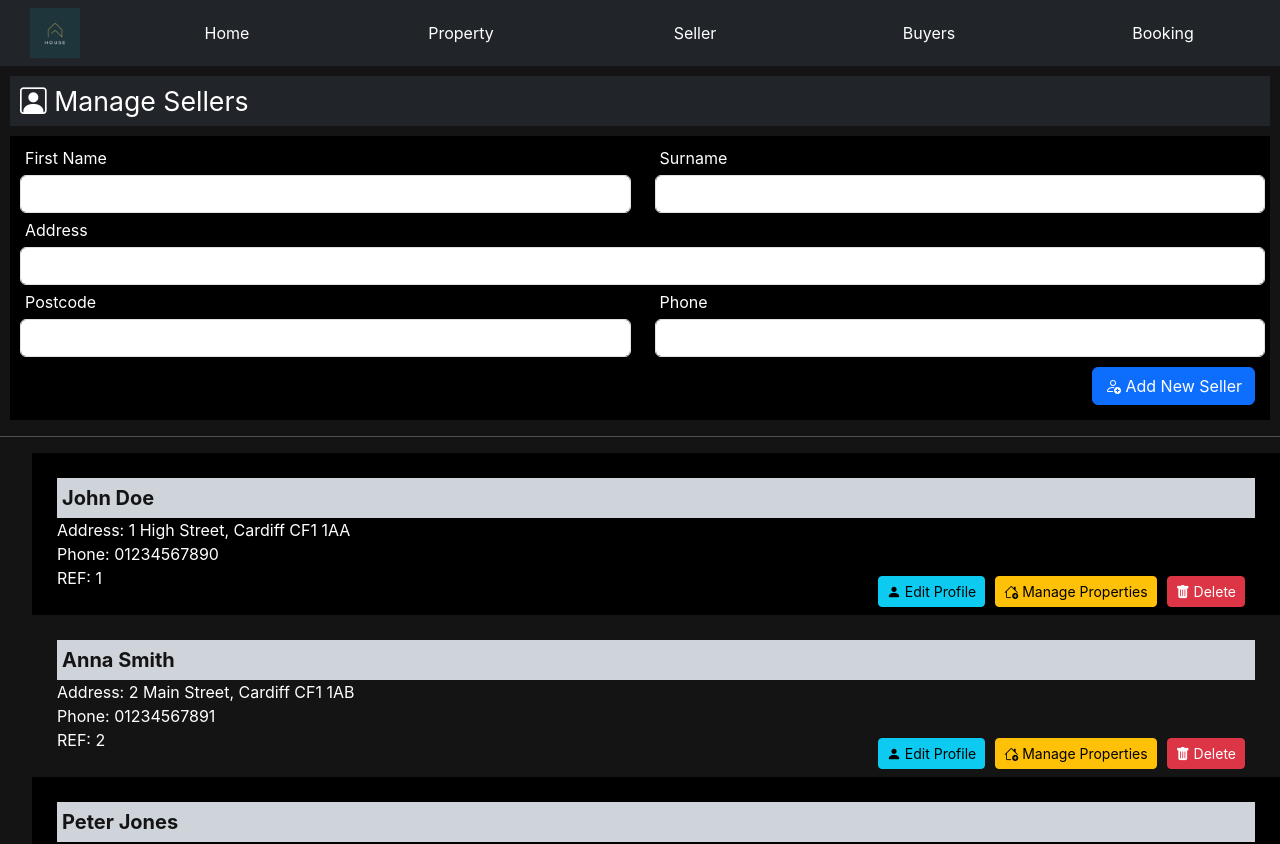
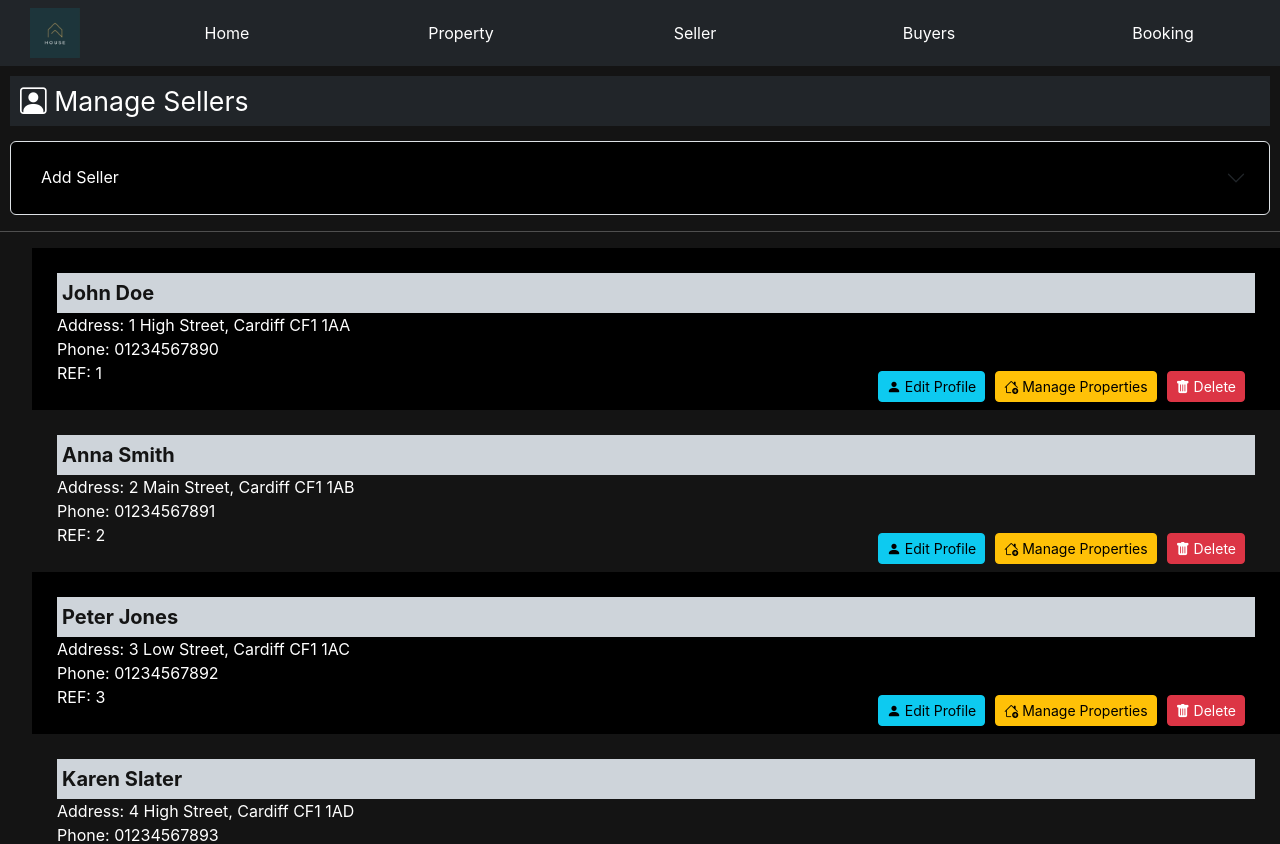
Before and after one commit to V-a6u/QA_Project_1, a React (Create React App) app in the folder project/: page /seller in a window 1280 px wide. Shown: the top 844 px of the page. Built offline with nearby package versions, Linux system fonts and the light colour scheme; data requests are answered from the project's data file.

Commit message:
Add collapsible menu

```diff
--- a/project/src/Components/Buyer/Buyer.js
+++ b/project/src/Components/Buyer/Buyer.js
@@ -121,7 +121,14 @@ export default function Buyer(){
             {/*    </Accordion.Item>*/}
             {/*</Accordion>*/}
             <div className="pageHeader bg-dark"><i className="bi bi-person-square"/>&nbsp;Manage Buyers</div>
-            <AddBuyerForm addHandler={buyerAddHandler}/>
+            <Accordion >
+            <Accordion.Item eventKey="0">
+                <Accordion.Header>Add Buyer</Accordion.Header>
+                <Accordion.Body>
+                <AddBuyerForm addHandler={buyerAddHandler}/>
+                </Accordion.Body>
+            </Accordion.Item>
+            </Accordion>
             <hr/>
 
             {
--- a/project/src/Components/Property/Property.css
+++ b/project/src/Components/Property/Property.css
@@ -103,3 +103,33 @@ button{
     height: 50%;
     margin-right: -20%;
 }
+
+.accordion {
+    margin: 15px 10px 10px 10px;
+}
+
+.accordion-button:not(.collapsed) {
+    color: white;
+    background-color: black;
+}
+
+.accordion-button {
+    width: 99%;
+    color: white;
+    background-color: black;
+}
+
+.accordion-button::after {
+    color: orange;
+    background-color: black;
+}
+
+.accordion-body {
+    color: orange;
+    background-color: black;
+}
+
+.accordion-item {
+    color: orange;
+    background-color: black;
+}
--- a/project/src/Components/Property/Property.js
+++ b/project/src/Components/Property/Property.js
@@ -1,5 +1,6 @@
 import React, {useEffect, useReducer, useState} from "react";
 import {Link} from "react-router-dom";
+import Accordion from 'react-bootstrap/Accordion';
 
 import "./Property.css";
 import houseImage from "../Property/pexels-binyamin-mellish-186077.jpg"
@@ -61,7 +62,16 @@ export default function Property(){
     return (
         <>
             <div className="pageHeader bg-dark"><i className="bi bi-house-fill"/>&nbsp;Property Search and Bookings</div>
-            <FilterProperty searchHandler={searchHandler}/>
+
+            <Accordion  >
+            <Accordion.Item eventKey="0">
+                <Accordion.Header>Filter Properties</Accordion.Header>
+                <Accordion.Body>
+                <FilterProperty searchHandler={searchHandler}/>
+                </Accordion.Body>
+            </Accordion.Item>
+            </Accordion>
+
             <hr/>
             {
                 loading ?
--- a/project/src/Components/Seller/Seller.js
+++ b/project/src/Components/Seller/Seller.js
@@ -2,6 +2,8 @@ import React, {useEffect, useReducer, useRef, useState} from "react";
 import {Link} from "react-router-dom";
 import Button from 'react-bootstrap/Button';
 import Modal from 'react-bootstrap/Modal';
+import Accordion from 'react-bootstrap/Accordion';
+
 
 import SellerForm from './AddSellerForm';
 import SellerProperty from './SellerProperty';
@@ -134,7 +136,14 @@ export default function Seller(){
     return(
         <>
             <div className="pageHeader bg-dark"><i className="bi bi-person-square"/>&nbsp;Manage Sellers</div>
-            <SellerForm addSellerHandler={sellerAddHandler}/>
+            <Accordion  >
+            <Accordion.Item eventKey="0">
+                <Accordion.Header>Add Seller</Accordion.Header>
+                <Accordion.Body>
+                <SellerForm addSellerHandler={sellerAddHandler}/>
+                </Accordion.Body>
+            </Accordion.Item>
+            </Accordion>
             <hr/>
 
             {
```
